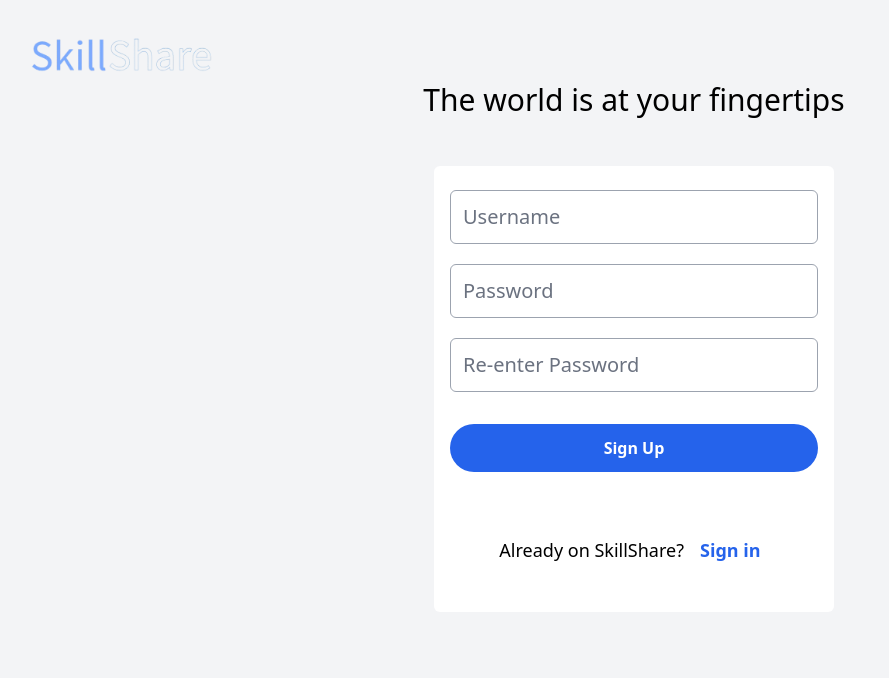
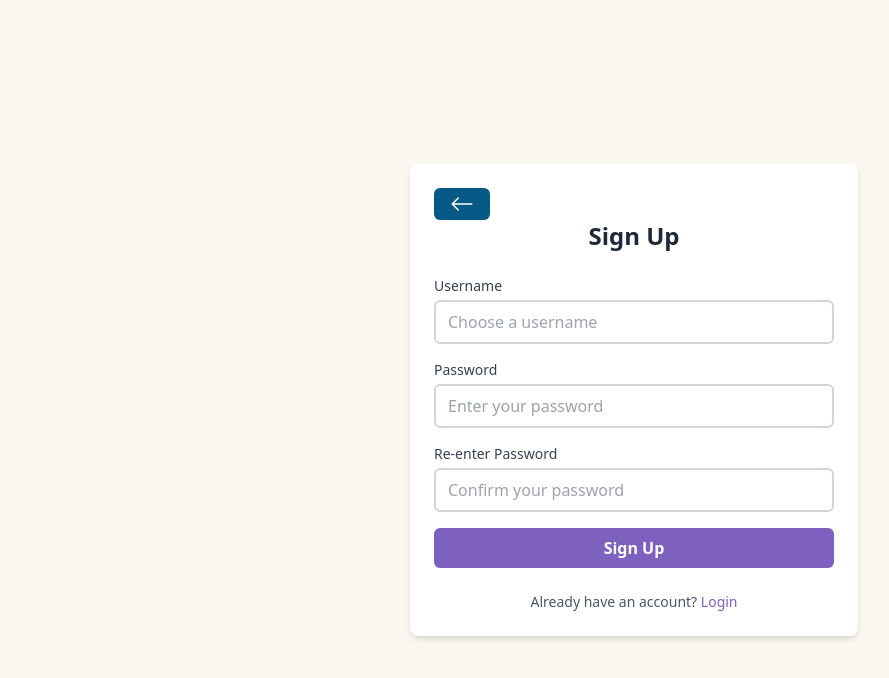
Before and after one commit to metacoderminecraft/SkillShare, a React (Vite) app in the folder frontend/: page /signup in a window 1280 px wide. Shown: the top 678 px of the page, without its empty margins (6-895 px from the left). Built offline with nearby package versions, Linux system fonts and the light colour scheme.

Commit message:
fixed signup

```diff
--- a/frontend/src/pages/SignUp.jsx
+++ b/frontend/src/pages/SignUp.jsx
@@ -1,100 +1,136 @@
-import React from 'react'
-import { useState, useEffect } from 'react';
+import React, { useEffect, useState } from 'react';
+import BackButton from '../components/BackButton';
 import { useUser } from '../components/UserContext';
 import axios from 'axios';
 import { useNavigate } from 'react-router-dom';
-import ThreeDots from 'react-loading-icons/dist/esm/components/three-dots';
+import { ThreeDots } from 'react-loading-icons';
 import { Link } from 'react-router-dom';
 
 const SignUp = () => {
   const { user, setUser } = useUser();
-  const [signUpForm, setLoginForm] = useState({
-    username: "",
-    password: "",
-    reEnterPassword: ""
-  })
+  const [username, setUsername] = useState('');
+  const [password, setPassword] = useState('');
+  const [reEnterPassword, setReEnterPassword] = useState('');
   const [loading, setLoading] = useState(false);
+  const [errorMessage, setErrorMessage] = useState('');
   const navigate = useNavigate();
 
   useEffect(() => {
     if (user) {
-      navigate("/home");
+      navigate('/home');
     }
-  }, [])
+  }, [user, navigate]);
 
   const handleSignUp = async () => {
     setLoading(true);
-    if (!signUpForm.username || !signUpForm.password || !signUpForm.reEnterPassword) {
-      alert('Please enter all fields');
+    setErrorMessage('');
+
+    if (!username || !password || !reEnterPassword) {
+      setErrorMessage('Please fill in all fields.');
       setLoading(false);
       return;
     }
 
-    if (signUpForm.reEnterPassword != signUpForm.password) {
-      alert("Passwords do not match!");
+    if (password !== reEnterPassword) {
+      setErrorMessage("Passwords do not match!");
       setLoading(false);
       return;
     }
 
     try {
-      const response = await axios.post("http://localhost:1155/users/register", {
-         username: signUpForm.username,
-         password: signUpForm.password,
-        }, { withCredentials: true });
+      const response = await axios.post(
+        'http://localhost:1155/users/register',
+        { username, password },
+        { withCredentials: true }
+      );
       setUser(response.data.user);
-      navigate("/home");
+      navigate('/home');
     } catch (error) {
-      if (error.response.status == 409) {
-        alert("Username taken!");
+      if (error.response && error.response.status === 409) {
+        setErrorMessage('Username is already taken.');
       } else {
-        alert("Sign Up Failed!");
+        setErrorMessage('Sign Up Failed. Please try again.');
         console.log(error);
       }
     }
 
-    setLoginForm({
-      username: "",
-      password: "",
-      reEnterPassword: ""
-    })
     setLoading(false);
-  }
-  const handleChange = (e) => {
-    const entry = e.target.name;
-    setLoginForm({
-      ...signUpForm,
-      [entry]: e.target.value
-    })
-  }
+  };
 
   return (
-    <div className='bg-gray-100 h-screen w-screen absolute'>
-      {
-        loading ? (
-          <div className='flex justify-center my-20'>
-          <ThreeDots fill="#000000" />
+    <div className='min-h-screen bg-background flex items-center justify-center p-4'>
+      {loading ? (
+        <div className='flex justify-center'>
+          <ThreeDots fill='#7E60BF' />
+        </div>
+      ) : (
+        <div className='w-full max-w-md bg-white rounded-lg shadow-md p-6'>
+          <BackButton />
+          <h2 className='text-2xl font-semibold text-gray-800 mb-6 text-center'>
+            Sign Up
+          </h2>
+          {errorMessage && (
+            <div className='text-red-500 text-sm mb-4 text-center'>
+              {errorMessage}
+            </div>
+          )}
+          <div className='space-y-4'>
+            <div>
+              <label className='block text-sm font-medium text-gray-700 mb-1'>
+                Username
+              </label>
+              <input
+                type='text'
+                value={username}
+                onChange={(e) => setUsername(e.target.value)}
+                placeholder='Choose a username'
+                className='border-2 border-gray-300 focus:border-primary focus:ring-primary rounded-md w-full px-3 py-2 transition duration-200'
+              />
+            </div>
+            <div>
+              <label className='block text-sm font-medium text-gray-700 mb-1'>
+                Password
+              </label>
+              <input
+                type='password'
+                value={password}
+                onChange={(e) => setPassword(e.target.value)}
+                placeholder='Enter your password'
+                className='border-2 border-gray-300 focus:border-primary focus:ring-primary rounded-md w-full px-3 py-2 transition duration-200'
+              />
+            </div>
+            <div>
+              <label className='block text-sm font-medium text-gray-700 mb-1'>
+                Re-enter Password
+              </label>
+              <input
+                type='password'
+                value={reEnterPassword}
+                onChange={(e) => setReEnterPassword(e.target.value)}
+                placeholder='Confirm your password'
+                className='border-2 border-gray-300 focus:border-primary focus:ring-primary rounded-md w-full px-3 py-2 transition duration-200'
+              />
+            </div>
+            <button
+              onClick={handleSignUp}
+              className='w-full bg-primary hover:bg-secondary text-white font-semibold py-2 rounded-md transition duration-200'
+            >
+              Sign Up
+            </button>
           </div>
-        ) : (
-          <div>
-            <img src='../FullLogo.png' className='h-[50px] mt-8 mx-8'></img>
-            <div className='flex flex-col items-center'>
-              <h1 className='text-3xl mb-8'>The world is at your fingertips</h1>
-              <div className=' bg-white rounded-md w-[400px] p-4 mx-auto my-4 flex flex-col items-center'>
-                  <input type='text' name="username" placeholder='Username' value={signUpForm.username} onChange={handleChange} className='border-[1px] border-gray-400 placeholder-gray-500 px-3 py-3 rounded-md w-full text-xl mb-5 mt-2' />
-                  <input type='password' name='password' placeholder='Password' value={signUpForm.password} onChange={handleChange} className='border-[1px] border-gray-400 placeholder-gray-500 px-3 py-3 rounded-md mb-5 w-full text-xl' />
-                  <input type='password' name='reEnterPassword' placeholder='Re-enter Password' value={signUpForm.reEnterPassword} onChange={handleChange} className='border-[1px] mb-4 border-gray-400 placeholder-gray-500 px-3 py-3 rounded-md w-full text-xl' />
-                  <button onClick={handleSignUp} className='font-semibold my-4 bg-blue-600 rounded-full p-3 hover:bg-blue-800 w-full text-white mb-8'>Sign Up</button>
-                  <div className='text-lg my-8'>
-                    Already on SkillShare?
-                    <Link to={"../login"} className=' ml-2 text-blue-600 font-semibold hover:underline hover:bg-blue-200 rounded-full p-2'>Sign in</Link>
-                  </div>
-              </div>
-            </div>
+          <p className='mt-6 text-center text-sm text-gray-600'>
+            Already have an account?{' '}
+            <Link
+              to='/login'
+              className='text-primary hover:text-secondary font-medium transition duration-200'
+            >
+              Login
+            </Link>
+          </p>
         </div>
-        )
-    }
+      )}
     </div>
-  )
-}
+  );
+};
 
-export default SignUp
+export default SignUp;
```
